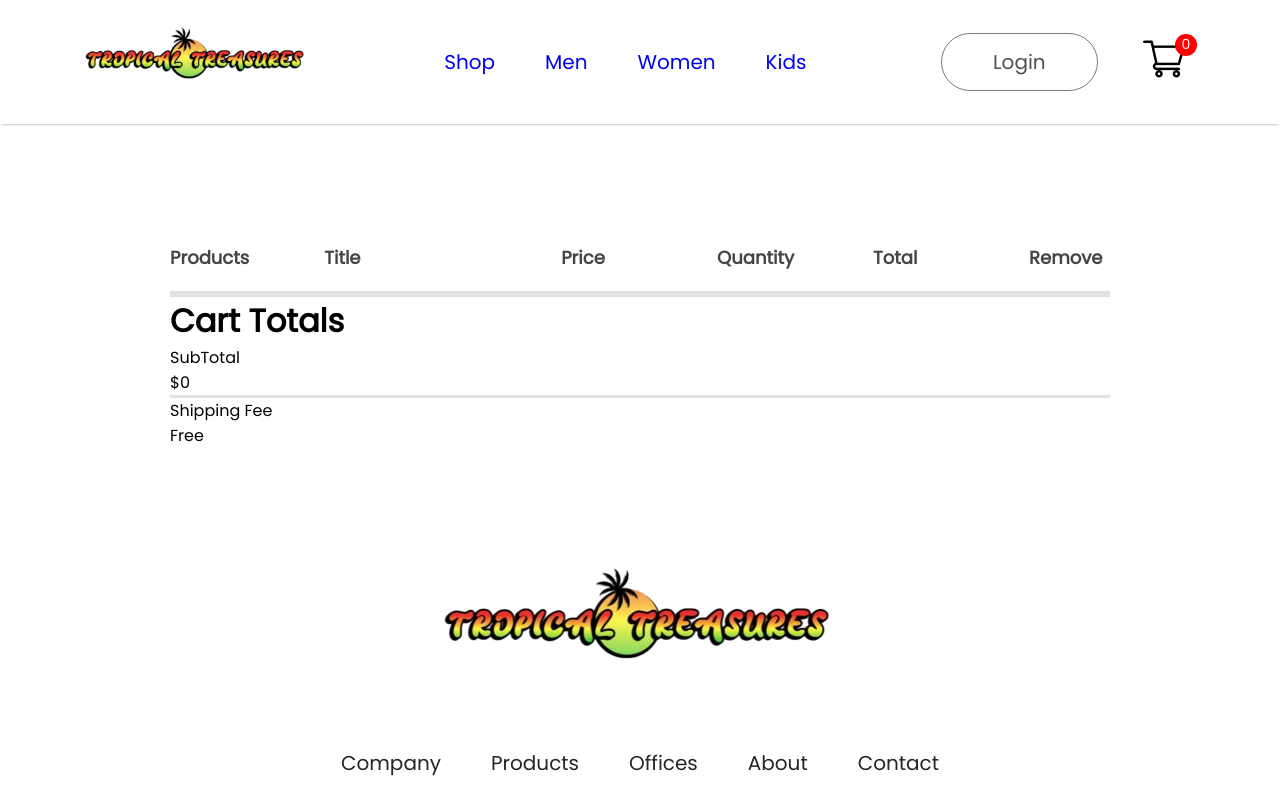
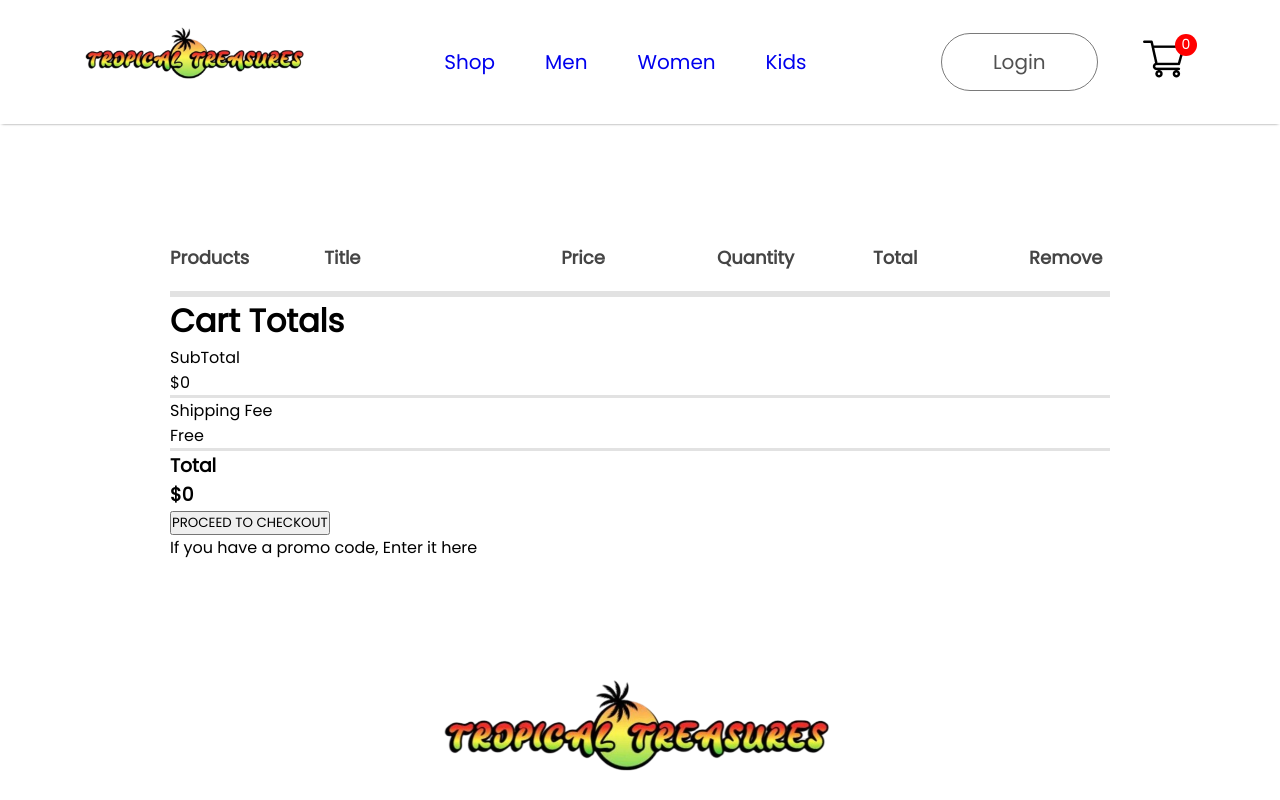
Before and after one commit to Aqueous20/Tropical-Treasures, a React (Create React App) app in the folder tropicaltreasures/: page /cart in a window 1280 px wide. Shown: the top 800 px of the page. Built offline with nearby package versions, Linux system fonts and the light colour scheme.

Commit message:
updating the cart items component

```diff
--- a/tropicaltreasures/src/components/CartItems/CartItems.jsx
+++ b/tropicaltreasures/src/components/CartItems/CartItems.jsx
@@ -61,6 +61,18 @@ export const CartItems = () => {
               <p>Shipping Fee</p>
               <p>Free</p>
             </div>
+            <hr />
+            <div className="cart_items-total-items">
+              <h3>Total</h3>
+              <h3>${0}</h3>
+            </div>
+          </div>
+          <button>PROCEED TO CHECKOUT</button>
+        </div>
+        <div className="cart_items-promocode">
+            <p>If you have a promo code, Enter it here</p>
+            <div className="cart_items-promobox">
+
             </div>
         </div>
       </div>
```
Also changed, not shown: 1 other file (tests, documents, lock files or other folders). Lines whose indentation alone changed are shown as unchanged.
